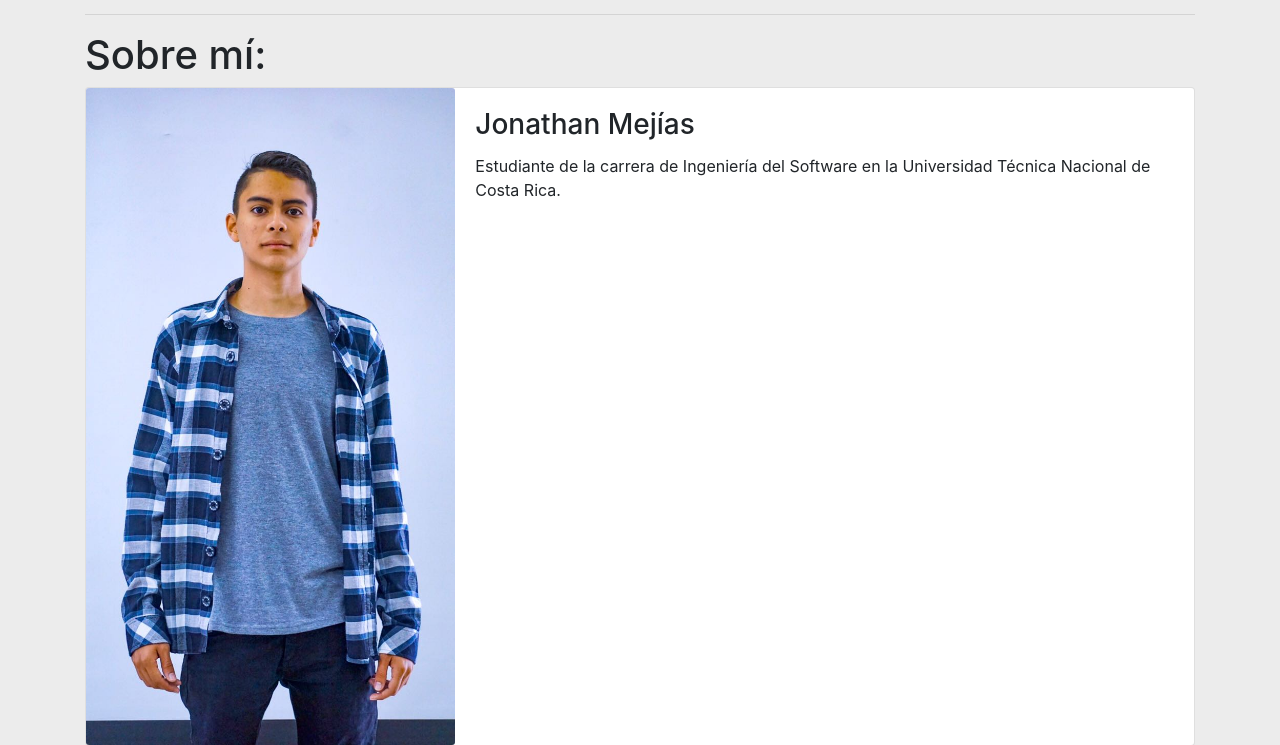
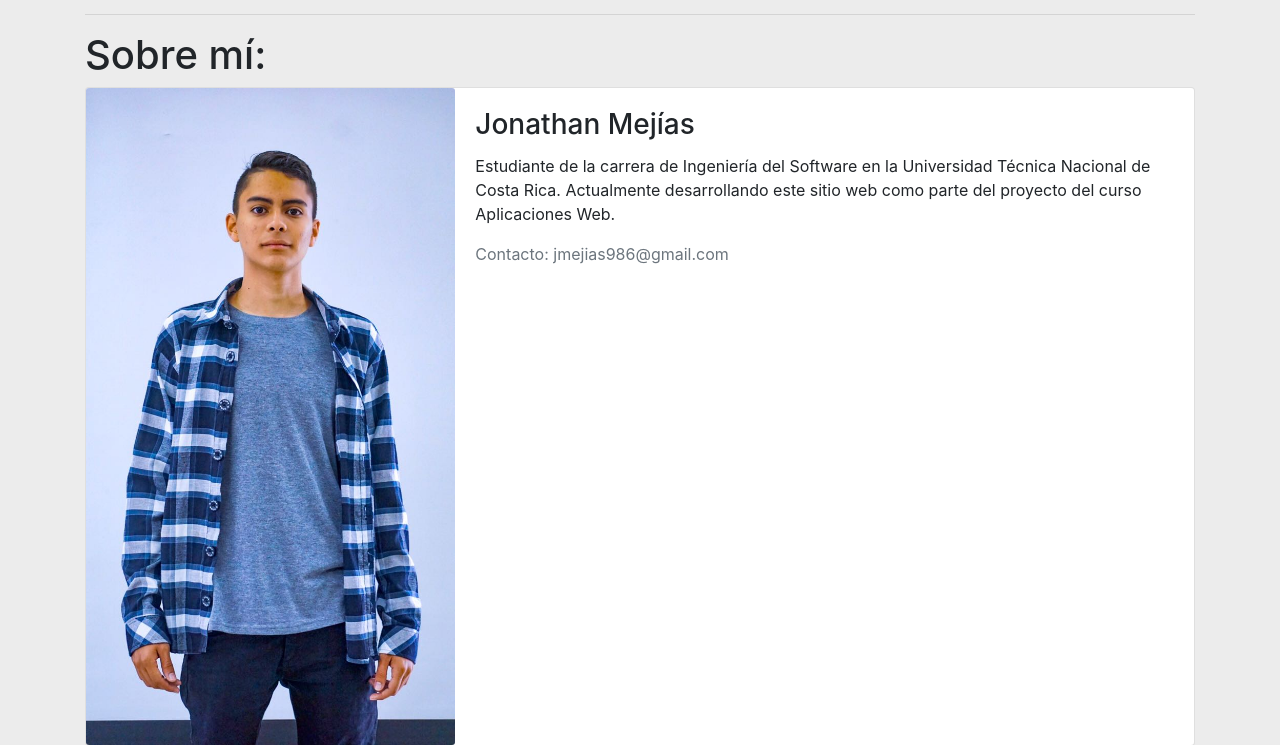
Before and after one commit to JMejiax/Django-First-Project, a Django app: page /nosotros/ in a window 1280 px wide. Shown: the part 1513-2258 px from the top of the page. Run offline with Django 3.2, Linux system fonts and the light colour scheme; some libraries are stand-ins or nearby versions.

Commit message:
Informacion sobre mi

```diff
--- a/PaginaBlogApp/templates/PaginaBlogApp/aboutus.html
+++ b/PaginaBlogApp/templates/PaginaBlogApp/aboutus.html
@@ -98,7 +98,9 @@
             <div class="card-body">
               <h3 class="card-title">Jonathan Mejías</h3>
               <p class="card-text">Estudiante de la carrera de Ingeniería del Software en la Universidad Técnica Nacional
-                de Costa Rica.</p>
+                de Costa Rica. Actualmente desarrollando este sitio web como parte del proyecto del curso
+                Aplicaciones Web.</p>
+                <p class="card-text text-muted">Contacto: jmejias986@gmail.com</p>
             </div>
           </div>
         </div>
```
